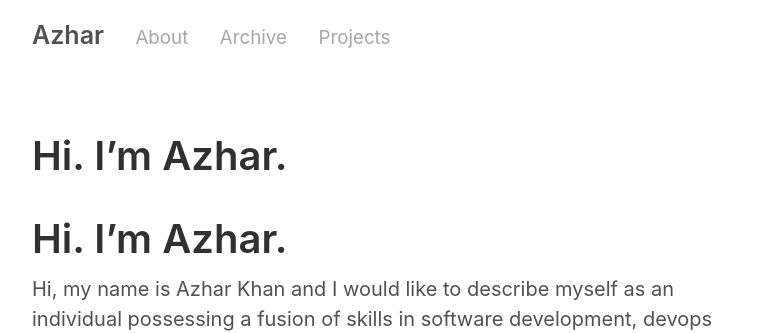
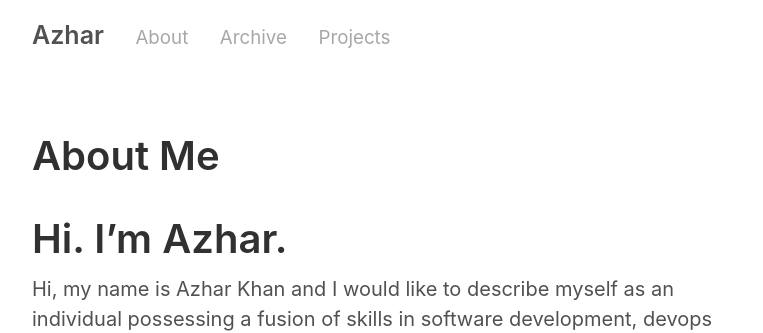
Before and after one commit to zeddmaxx/zeddmaxx.github.io, a Jekyll site: the page built from about.md, in a window 1280 px wide. Shown: the top 333 px of the page, without its empty margins (258-1021 px from the left). Built offline with Jekyll 4.4.1, drawn with Linux system fonts in a browser that asks for light colours; our own code applies the rules of GitHub Pages for plain Markdown files.

Commit message:
Changes to About section

```diff
--- a/about.md
+++ b/about.md
@@ -1,6 +1,6 @@
 ---
 layout: page
-title:
+title: About Me
 ---
 # Hi. I’m Azhar.
 
```
Also changed, not shown: other parts of about.md (+1 -1 lines).
